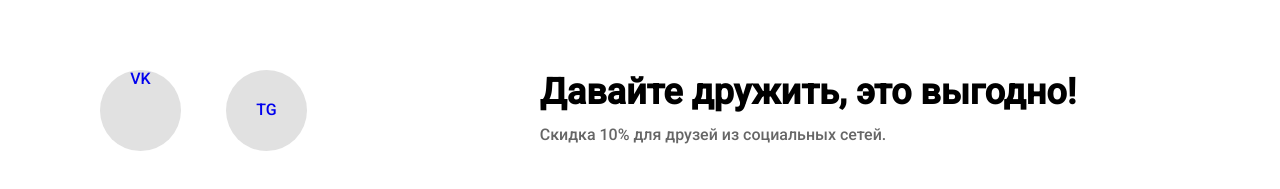
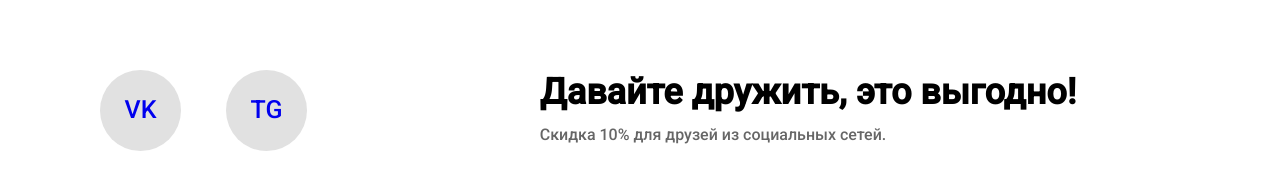
Before and after one commit to AlexMenov/Smart-Fast, a plain HTML site: page index.html in a window 1280 px wide. Shown: the part 2206-2395 px from the top of the page. Drawn offline with Linux system fonts and the light colour scheme.

Commit message:
Update mainstyle.css

```diff
--- a/css/mainstyle.css
+++ b/css/mainstyle.css
@@ -386,12 +386,14 @@ td {
   background: linear-gradient(0deg, #e1e1e1, #e1e1e1), #ffffff;
   border-radius: 50%;
 }
-.list-item__vk svg {
+.list-item__vk {
+  font-size: 25px;
   display: flex;
 align-items: center;
 justify-content: center;
 }
 .list-item__tg {
+  font-size: 25px;
   display: flex;
 align-items: center;
 justify-content: center;
```
